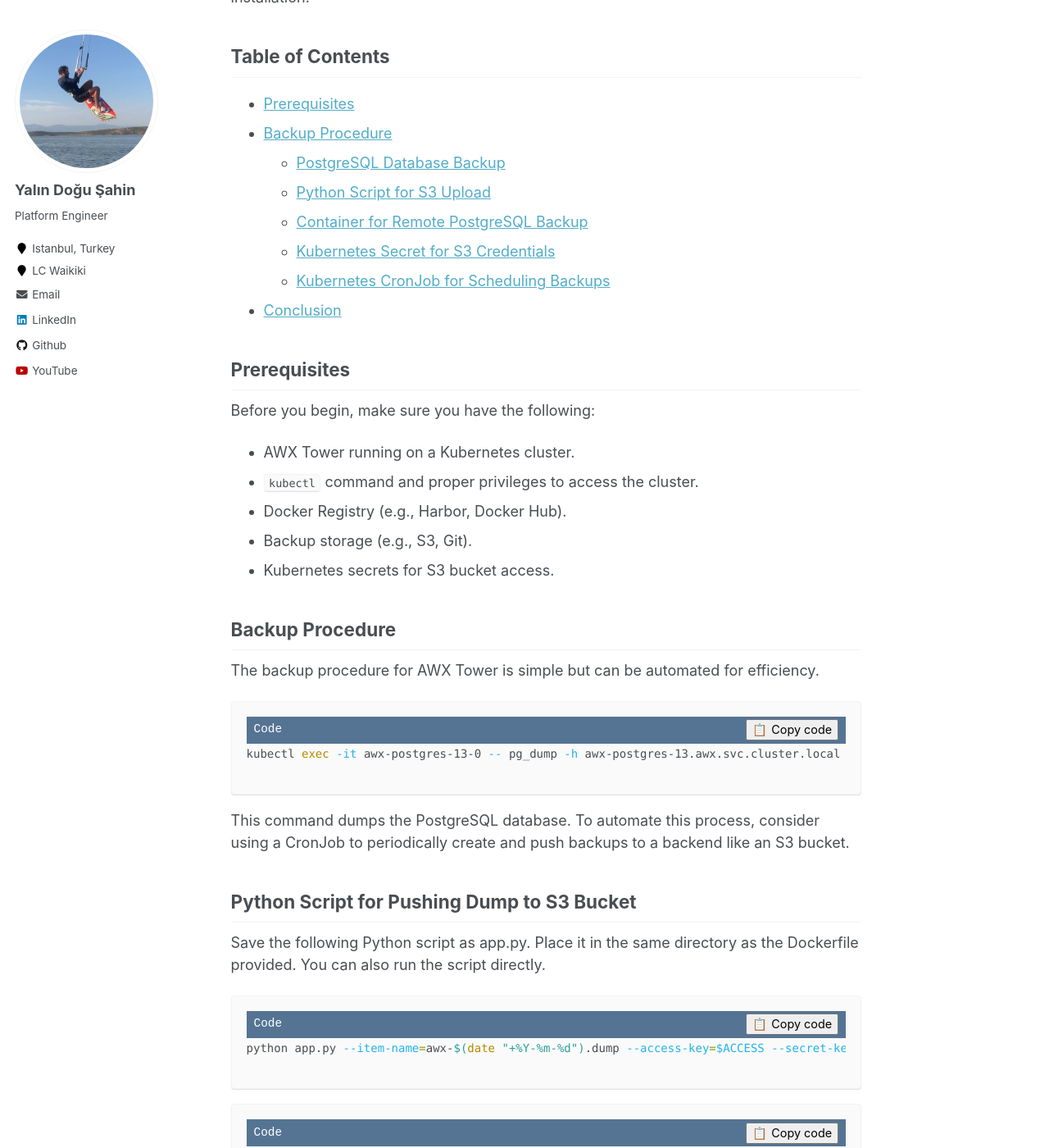
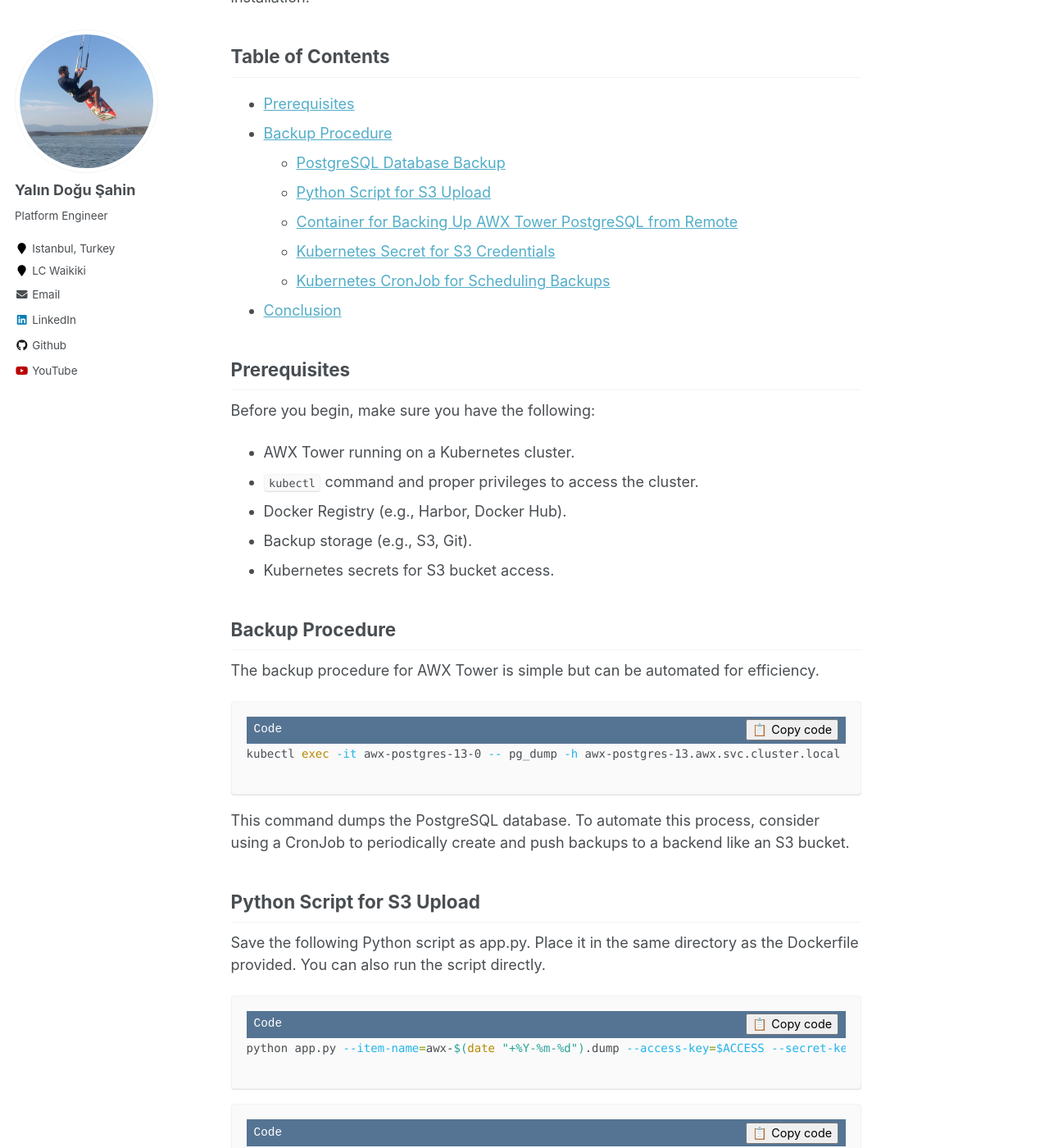
Before and after one commit to yalindogusahin/yalindogusahin.github.io, a Jekyll site: the page built from _posts/2023-09-26-blog-post-6.md, in a window 1280 px wide and 1400 px high, scrolled down 333 px. Shown: the whole window at 82% size. Built offline with Jekyll 4.4.1, drawn with Linux system fonts in a browser that asks for light colours.

Commit message:
links edited

```diff
--- a/_posts/2023-09-26-blog-post-6.md
+++ b/_posts/2023-09-26-blog-post-6.md
@@ -17,7 +17,7 @@ This guide will walk you through the process of creating backups for your AWX in
 - [Backup Procedure](#backup-procedure)
   - [PostgreSQL Database Backup](#postgresql-database-backup)
   - [Python Script for S3 Upload](#python-script-for-s3-upload)
-  - [Container for Remote PostgreSQL Backup](#container-for-remote-postgresql-backup)
+  - [Container for Backing Up AWX Tower PostgreSQL from Remote](#container-for-backing-up-awx-tower-postgresql-from-remote)
   - [Kubernetes Secret for S3 Credentials](#kubernetes-secret-for-s3-credentials)
   - [Kubernetes CronJob for Scheduling Backups](#kubernetes-cronjob-for-scheduling-backups)
 - [Conclusion](#conclusion)
@@ -42,7 +42,7 @@ kubectl exec -it awx-postgres-13-0 -- pg_dump -h awx-postgres-13.awx.svc.cluster
 
 This command dumps the PostgreSQL database. To automate this process, consider using a CronJob to periodically create and push backups to a backend like an S3 bucket.
 
-## Python Script for Pushing Dump to S3 Bucket
+## Python Script for S3 Upload
 
 Save the following Python script as app.py. Place it in the same directory as the Dockerfile provided. You can also run the script directly.
 
```
